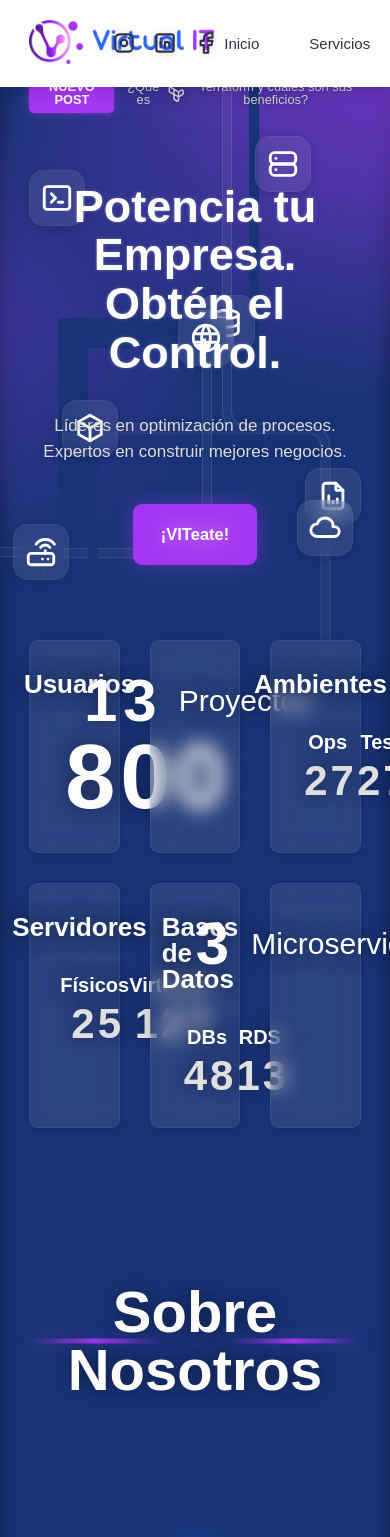
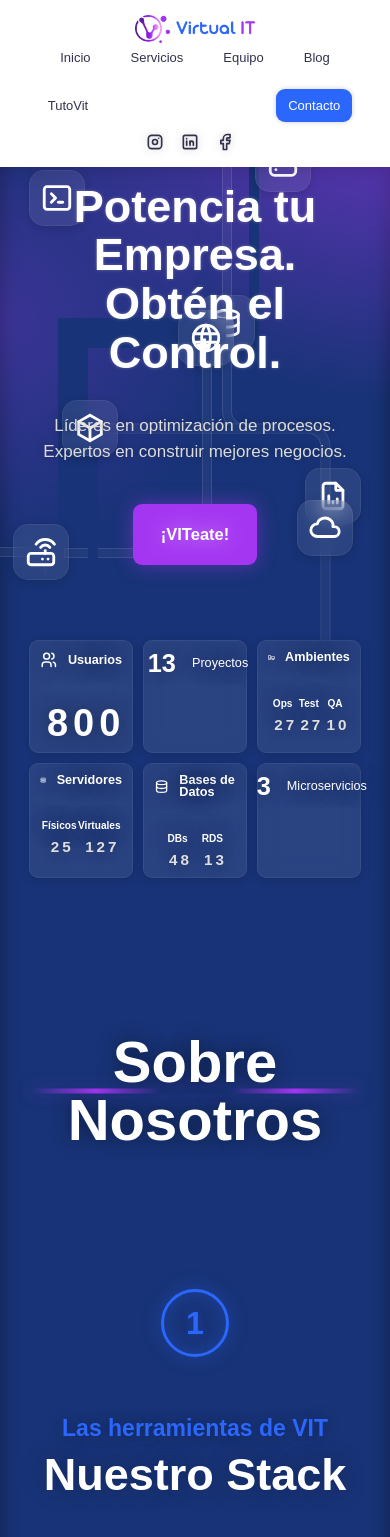
Before and after one commit to ivanbonomi13/vit-site, a React (Vite) app: page / in a window 390 px wide. Shown: the top 1537 px of the page. Built offline with nearby package versions, Linux system fonts and the light colour scheme; a web font is replaced by a local one.

Commit message:
ajustes responsive

```diff
--- a/public/styles/components/clients.css
+++ b/public/styles/components/clients.css
@@ -129,3 +129,58 @@
     transform:
         scale(.97);
 }
+
+
+@media (max-width: 1200px) {
+    .clients-list {
+        grid-template-columns: repeat(3, 1fr);
+        padding: 0 50px;
+    }
+
+    .clients-location-video {
+        width: 480px;
+    }
+
+    .clients-location-callout {
+        font-size: 35px;
+        transform: translateX(220px);
+    }
+}
+
+@media (max-width: 900px) {
+    .clients-list {
+        grid-template-columns: repeat(2, 1fr);
+        padding: 0 30px;
+    }
+
+    .clients-location-video {
+        width: 360px;
+        margin-left: 20%;
+    }
+
+    .clients-location-callout {
+        font-size: 30px;
+        transform: translateX(180px);
+    }
+}
+
+@media (max-width: 600px) {
+    .clients-list {
+        margin-top: 20%;
+        padding: 0 20px;
+    }
+
+    .clients-location-video {
+        transform:
+        translateX(-15%) translateY(-20%)  rotate3d(2, 2.5, 1, 320deg) !important;
+        width: 400px;
+
+    }
+
+    .clients-location-callout {
+        font-size: 25px;
+        transform: translateX(0px) translateY(150px);
+        text-align: center;
+    }
+
+}
--- a/public/styles/components/data.css
+++ b/public/styles/components/data.css
@@ -67,7 +67,7 @@
     font-weight: 700;
     font-size: 60px;
     text-align: center;
-    letter-spacing: 6px;
+    letter-spacing: 0;
 
     color: #fff;
     text-shadow: 0 0 16px #0005;
@@ -157,3 +157,178 @@
     transition:
         all .1s ease-in-out;
 }
+
+/* Responsive Styles */
+@media screen and (max-width: 1200px) {
+    .data-content {
+        grid-template-columns: repeat(6, 1fr);
+        gap: 20px;
+    }
+
+    .data-pad:first-of-type {
+        grid-column: 1 / 3;
+    }
+
+    .data-pad:nth-of-type(2) {
+        grid-column: 3 / 5;
+    }
+
+    .data-pad:nth-of-type(3) {
+        grid-column: 5 / 7;
+    }
+
+    .data-pad:nth-of-type(4) {
+        grid-column: 1 / 3;
+    }
+
+    .data-pad:nth-of-type(5) {
+        grid-column: 3 / 5;
+    }
+
+    .data-pad:last-of-type {
+        grid-column: 5 / 7;
+    }
+    .data-pad-simple-amount {
+        font-size: 6vh;
+    }
+
+    .data-pad-simple-title {
+        font-size: 3vh;
+    }
+
+    .data-pad-head-title {
+        font-size: 3vh;
+    }
+
+    .data-pad-list-item-title {
+        font-size: 2.4vh;
+    }
+
+    .data-pad-list-item-amount {
+        font-size: 4.5vh;
+    }
+    .data-pad:first-of-type>.data-pad-amount {
+        font-size: 8vh;
+    }
+    .data-pad-head-icon {
+        width: 6vh;
+    }
+
+}
+
+@media screen and (max-width: 900px) {
+    .data-content {
+        grid-template-columns: repeat(9, 1fr);
+        gap: 15px;
+    }
+
+    .data-pad:first-of-type,
+    .data-pad:nth-of-type(2),
+    .data-pad:nth-of-type(3) {
+        grid-column: span 3;
+    }
+
+    .data-pad:nth-of-type(4),
+    .data-pad:nth-of-type(5),
+    .data-pad:last-of-type {
+        grid-column: span 3;
+    }
+    .data-pad-simple-amount {
+        font-size: 5vh;
+    }
+
+    .data-pad-simple-title {
+        font-size: 2.4vh;
+    }
+
+    .data-pad-head-title {
+        font-size: 2.4vh;
+    }
+
+    .data-pad-list-item-title {
+        font-size: 1.9vh;
+    }
+
+    .data-pad-list-item-amount {
+        font-size: 3.6vh;
+    }
+    .data-pad:first-of-type>.data-pad-amount {
+        font-size: 6.4vh;
+    }
+    .data-pad-head-icon {
+        width: 5vh;
+    }
+
+}
+
+@media screen and (max-width: 600px) {
+    .data-content {
+        gap: 10px;
+    }
+
+    .data-pad {
+        padding: 10px;
+    }
+
+    .data-pad-simple-amount {
+        font-size: 3.5vh;
+    }
+
+    .data-pad-simple-title {
+        font-size: 1.7vh;
+    }
+
+    .data-pad-head-title {
+        font-size: 1.7vh;
+    }
+
+    .data-pad-list-item-title {
+        font-size: 1.4vh;
+    }
+
+    .data-pad-list-item-amount {
+        font-size: 2vh;
+    }
+    .data-pad:first-of-type>.data-pad-amount {
+        font-size: 5vh;
+    }
+    .data-pad-head-icon {
+        width: 3.5vh;
+    }
+}
+
+@media screen and (max-width: 420px) {
+    .data-content {
+        gap: 10px;
+    }
+
+    .data-pad {
+        padding: 10px;
+    }
+
+    .data-pad-simple-amount {
+        font-size: 3vh;
+    }
+
+    .data-pad-simple-title {
+        font-size: 1.5vh;
+    }
+
+    .data-pad-head-title {
+        font-size: 1.5vh;
+    }
+
+    .data-pad-list-item-title {
+        font-size: 1.2vh;
+    }
+
+    .data-pad-list-item-amount {
+        font-size: 1.8vh;
+    }
+    .data-pad:first-of-type>.data-pad-amount {
+        font-size: 4.5vh;
+    }
+    .data-pad-head-icon {
+        width: 3vh;
+    }
+}
--- a/public/styles/components/header.css
+++ b/public/styles/components/header.css
@@ -13,8 +13,8 @@
     display: flex;
     align-items: center;
     justify-content: space-between;
-
     position: relative;
+    flex-wrap: wrap; /* Para que los elementos se acomoden en dispositivos pequeños */
 }
 
 /* LOGO */
@@ -33,8 +33,7 @@
 
 .header-logo {
     width: 185px;
-    transition:
-        transform .2s ease-in-out;
+    transition: transform .2s ease-in-out;
 }
 
 /* NAV */
@@ -47,21 +46,17 @@
     display: flex;
     align-items: center;
     justify-content: start;
-
     gap: 30px;
+    flex-wrap: wrap; /* Para ajustar los elementos en dispositivos pequeños */
 }
 
 .nav-link {
     display: flex;
     align-items: center;
     justify-content: space-between;
-
     padding: 5px 10px;
     border-radius: var(--border-radius);
-
-    transition:
-        background-color .2s ease-in-out,
-        transform .2s ease-in-out;
+    transition: background-color .2s ease-in-out, transform .2s ease-in-out;
 }
 
 .nav-link:hover {
@@ -74,14 +69,9 @@
 
 .nav-link-icon {
     width: 0;
-
     stroke: var(--main-black);
     stroke-width: 2;
-
-    transition:
-        margin-right .2s ease-in-out,
-        stroke .2s ease-in-out,
-        width .2s ease-in-out;
+    transition: margin-right .2s ease-in-out, stroke .2s ease-in-out, width .2s ease-in-out;
 }
 
 .nav-link:hover>.nav-link-icon {
@@ -94,8 +84,7 @@
     font-size: 15px;
     font-weight: 500;
     color: var(--main-black);
-    transition:
-        color .2s ease-in-out;
+    transition: color .2s ease-in-out;
 }
 
 .nav-link:hover>.nav-link-text {
@@ -106,19 +95,15 @@
 
 .contact-button {
     margin-left: auto;
-    transition:
-        transform .2s ease-in-out;
+    transition: transform .2s ease-in-out;
 }
 
 .contact-button>.nav-link {
     box-shadow: 0 0 5px #0003;
     background-color: var(--main-blue);
-
     padding: 14.5px 19px;
     border-radius: var(--border-radius);
-
-    transition:
-        background-color .2s ease-in-out;
+    transition: background-color .2s ease-in-out;
 }
 
 .contact-button>.nav-link:hover {
@@ -144,7 +129,6 @@
 .header-social {
     display: flex;
     align-items: center;
-
     position: absolute;
     right: 142px;
 }
@@ -153,9 +137,7 @@
     display: flex;
     align-items: center;
     justify-content: center;
-
-    transition:
-        transform .2s ease-in-out;
+    transition: transform .2s ease-in-out;
 }
 
 .header-social-link:not(:last-of-type) {
@@ -182,8 +164,59 @@
     width: 26px;
     stroke-width: 2;
     stroke: var(--main-black);
+    filter: drop-shadow(0 0 5px #0003);
+    transition: stroke .2s ease-in-out;
+}
 
-    filter: drop-shadow(0 0 5px #0003);
-    transition:
-        stroke .2s ease-in-out;
+/* MEDIA QUERIES */
+
+@media (max-width: 768px) {
+    .header {
+        padding: 15px 10px;
+    }
+
+    .header-container {
+        flex-direction: column; /* Alinear elementos en columna en pantallas pequeñas */
+        align-items: center;
+    }
+
+    .header-logo {
+        width: 150px; /* Reducir tamaño del logo */
+    }
+
+    .nav-list {
+        gap: 20px; /* Reducir el espacio entre elementos */
+        justify-content: center; /* Centrar los enlaces */
+    }
+
+    .contact-button>.nav-link {
+        padding: 12px 15px; /* Ajustar tamaño del botón */
+    }
+
+    .header-social {
+        position: static; /* Quitar posición absoluta para evitar superposición */
+        margin-top: 10px;
+    }
 }
+
+@media (max-width: 480px) {
+    .header-logo {
+        width: 120px; /* Reducir aún más el tamaño del logo */
+    }
+
+    .nav-link-text {
+        font-size: 13px; /* Reducir tamaño del texto de los enlaces */
+    }
+
+    .contact-button>.nav-link {
+        padding: 10px 12px; /* Ajustar tamaño del botón */
+    }
+
+    .header-social-link {
+        margin-right: 10px; /* Reducir espacio entre iconos sociales */
+    }
+
+    .header-social-icon {
+        width: 20px; /* Ajustar tamaño de los iconos sociales */
+    }
+}
--- a/public/styles/components/stack.css
+++ b/public/styles/components/stack.css
@@ -1,3 +1,4 @@
+/* Estilos generales */
 .about-stack {
     margin-top: 48px;
     margin-bottom: 130px;
@@ -34,8 +35,7 @@
 
     width: 50%;
     overflow-x: hidden;
-    transition:
-        transform .2s ease-in-out;
+    transition: transform .2s ease-in-out;
 }
 
 .about-stack-section:hover {
@@ -49,7 +49,6 @@
 .about-stack-section:hover .about-stack-section-carousel-logo {
     filter: contrast(0) brightness(1.8) drop-shadow(0 0 20px #0004);
 }
-
 
 .about-stack-section:active {
     transform: scale(.97);
@@ -79,17 +78,14 @@
 
     width: 0;
     filter: drop-shadow(0 0 20px #000a);
-    transition:
-        width .2s ease-in-out;
+    transition: width .2s ease-in-out;
 }
 
 .about-stack-section-head-title {
     color: #fff;
     font-size: 32px;
     text-shadow: 0 0 20px #0003;
-
-    transition:
-        margin-left .2s ease-in-out;
+    transition: margin-left .2s ease-in-out;
 }
 
 .about-stack-section-carousel {
@@ -99,15 +95,13 @@
 .about-stack-section-carousel-group {
     display: flex;
     align-items: center;
-    animation:
-        logo-carousel 8s linear infinite;
+    animation: logo-carousel 8s linear infinite;
 }
 
 .about-stack-section-carousel-logo {
     margin-right: 75px;
     filter: contrast(0) brightness(1.48) drop-shadow(0 0 10px #0003);
-    transition:
-        filter .2s ease-in-out;
+    transition: filter .2s ease-in-out;
 }
 
 .about-stack-section-carousel-logo:first-of-type {
@@ -139,3 +133,54 @@
         transform: translateX(-100%);
     }
 }
+
+
+@media screen and (max-width: 768px) {
+    .about-stack {
+        margin-top: 24px;
+        margin-bottom: 60px;
+    }
+
+    .about-stack-board {
+        flex-direction: column;
+        align-items: center;
+    }
+
+    .about-stack-section {
+        width: 90%;
+        margin: 10px 0;
+        padding: 24px;
+    }
+
+    .about-stack-section-head-title {
+        font-size: 24px;
+        text-align: center;
+    }
+
+    .about-stack-section-carousel-logo {
+        margin-right: 30px;
+        height: auto;
+    }
+
+    .about-stack-section:hover .about-stack-section-head-icon {
+        width: 32px;
+    }
+}
+
+
+@media screen and (max-width: 480px) {
+    .about-stack-section {
+        width: 100%;
+        padding: 16px;
+    }
+
+    .about-stack-section-head-title {
+        font-size: 20px;
+    }
+
+    .about-stack-section-carousel-logo {
+        margin-right: 20px;
+    }
+
+
+}
```
